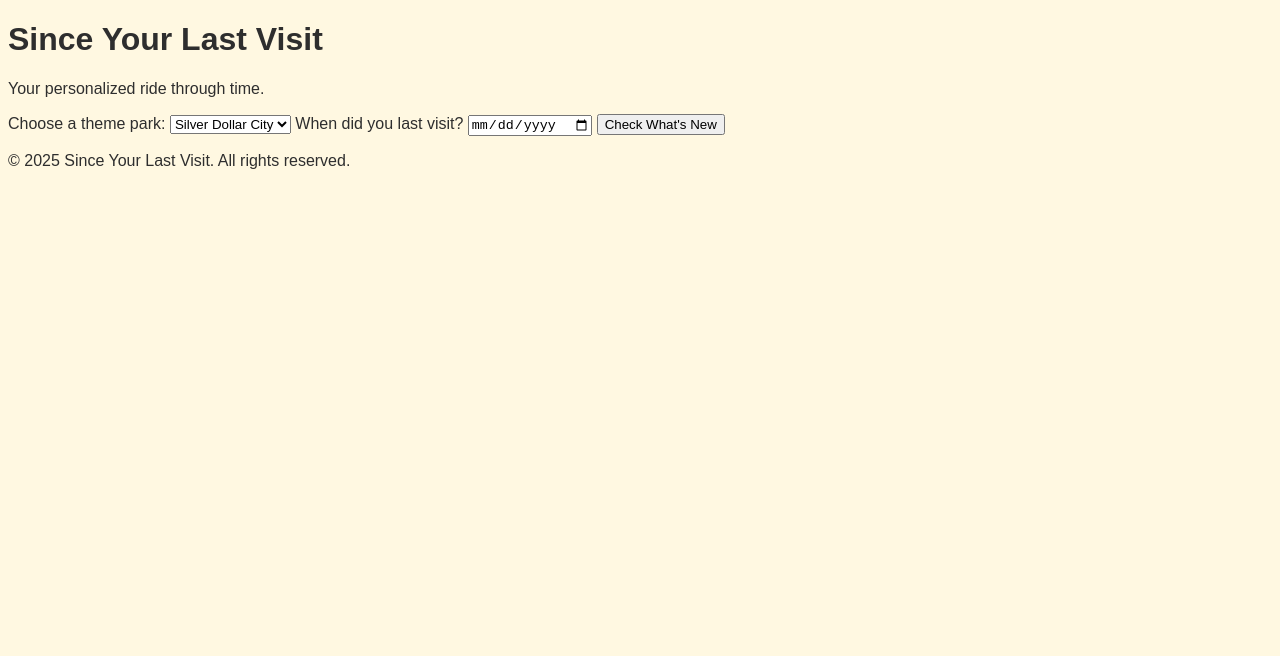
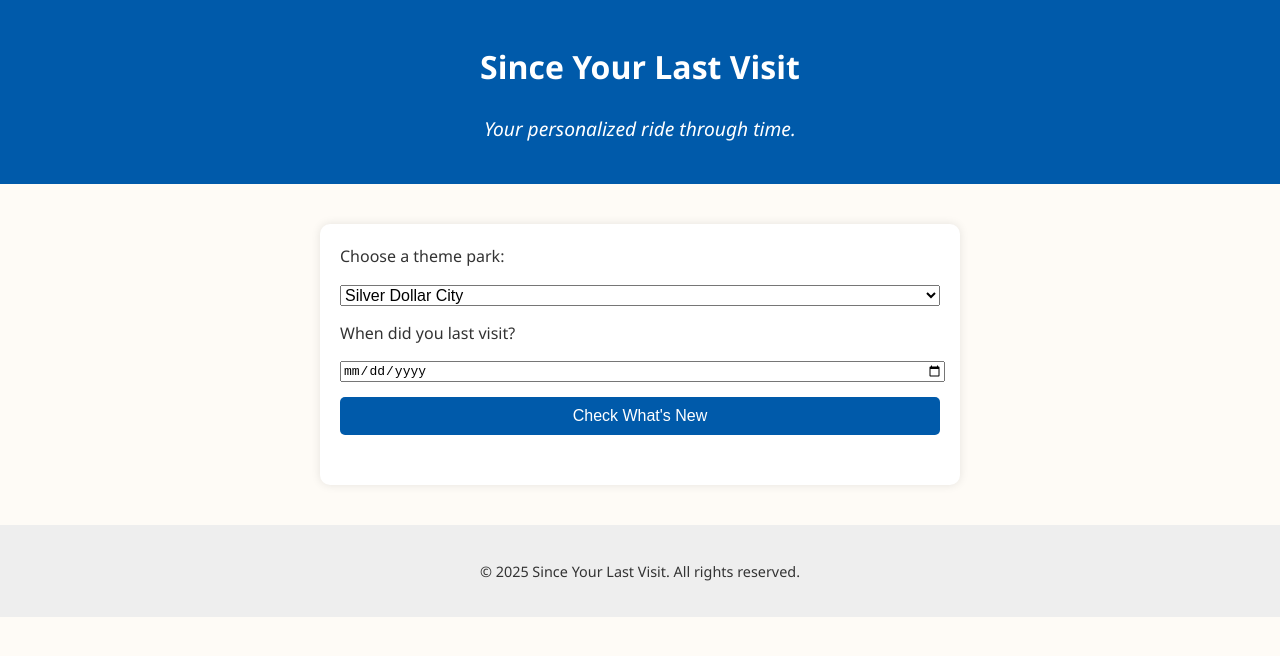
Before and after one commit to cmj81580/sinceyourlastvisit-test-, a plain HTML site: page index.html in a window 1280 px wide. Drawn offline with Linux system fonts and the light colour scheme.

Commit message:
Update style.css

```diff
--- a/style.css
+++ b/style.css
@@ -1 +1,61 @@
-body { font-family: Arial, sans-serif; background-color: #fff8e1; color: #2e2e2e; }
+body {
+  font-family: 'Segoe UI', Tahoma, Geneva, Verdana, sans-serif;
+  background-color: #fefbf6;
+  color: #333;
+  margin: 0;
+  padding: 0;
+  line-height: 1.6;
+}
+
+header {
+  background-color: #005aaa;
+  color: white;
+  padding: 20px;
+  text-align: center;
+}
+
+.tagline {
+  font-style: italic;
+  font-size: 1.2em;
+}
+
+main {
+  max-width: 600px;
+  margin: 40px auto;
+  padding: 20px;
+  background: white;
+  border-radius: 10px;
+  box-shadow: 0 0 10px rgba(0,0,0,0.1);
+}
+
+label, input, select, button {
+  display: block;
+  width: 100%;
+  margin-bottom: 15px;
+  font-size: 1em;
+}
+
+button {
+  background-color: #005aaa;
+  color: white;
+  border: none;
+  padding: 10px;
+  cursor: pointer;
+  border-radius: 5px;
+}
+
+button:hover {
+  background-color: #003d7a;
+}
+
+#results {
+  margin-top: 30px;
+}
+
+footer {
+  text-align: center;
+  font-size: 0.9em;
+  padding: 20px;
+  background: #eee;
+  margin-top: 40px;
+}
```
